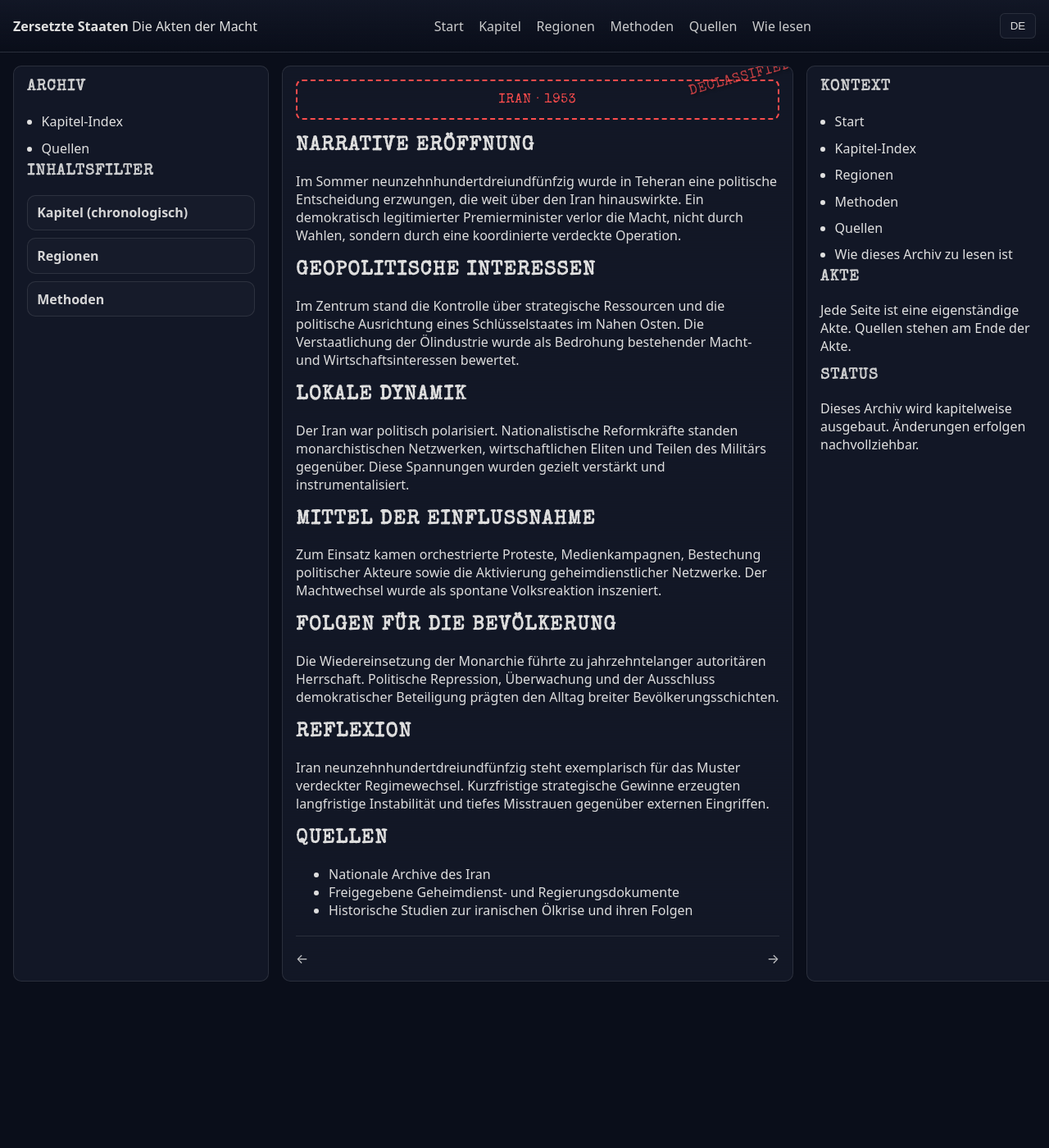
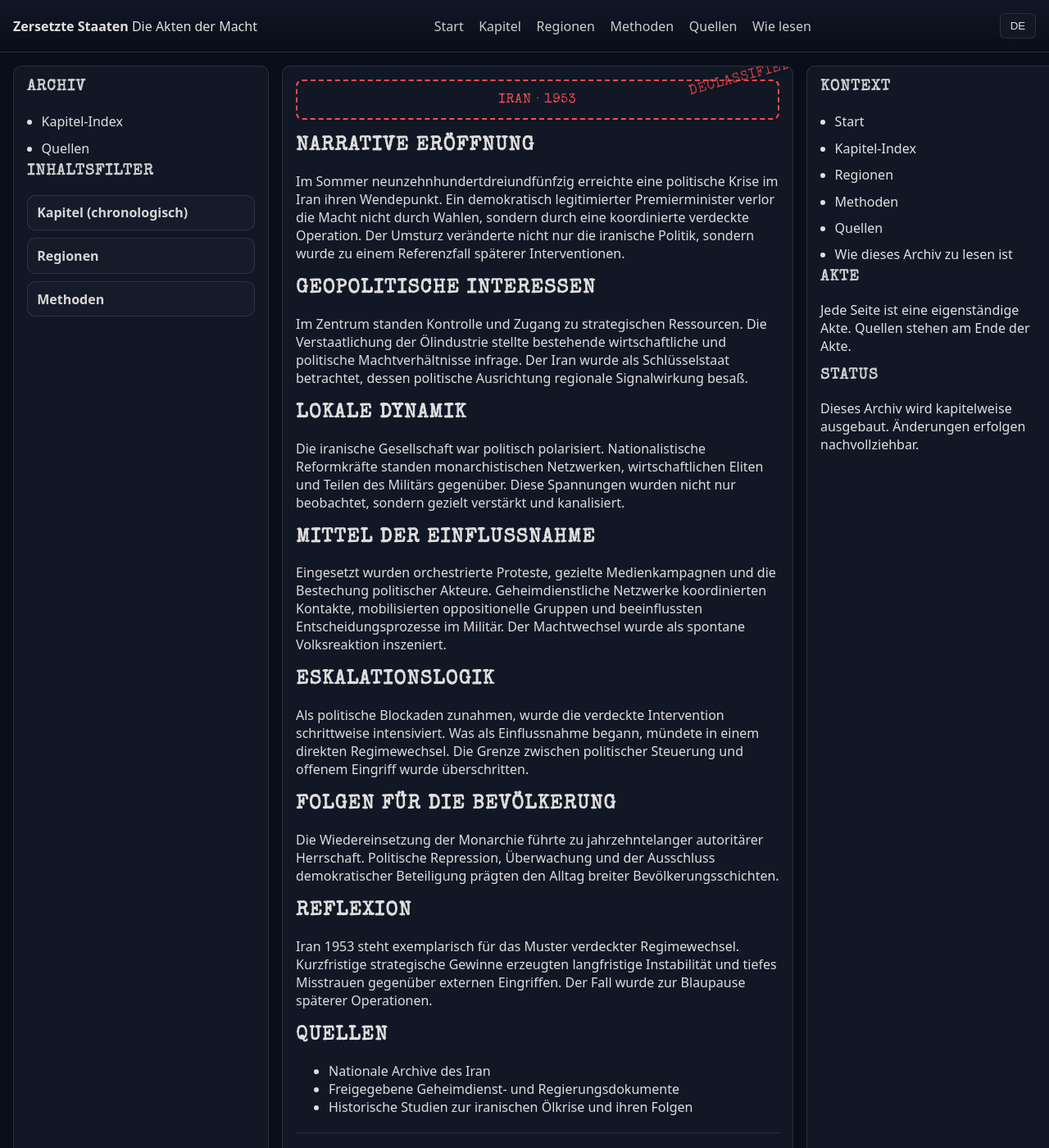
Before and after one commit to bozart-army/zersetzte-staaten-site, a Jekyll site: the page built from de/kapitel/Kapitel-06-Iran-1953.md, in a window 1280 px wide and 1400 px high. Shown: the whole window at 82% size. Built offline with Jekyll 4.4.1, drawn with Linux system fonts in a browser that asks for light colours; our own code applies the rules of GitHub Pages for plain Markdown files.

Commit message:
Update Kapitel-06-Iran-1953.md

```diff
--- a/de/kapitel/Kapitel-06-Iran-1953.md
+++ b/de/kapitel/Kapitel-06-Iran-1953.md
@@ -10,40 +10,54 @@ methoden: [Putsch-Logistik, Propaganda, Geheimdienstnetzwerke]
 <div class="aktenkopf">Iran · 1953</div>
 
 ## Narrative Eröffnung
-Im Sommer neunzehnhundertdreiundfünfzig wurde in Teheran eine politische
-Entscheidung erzwungen, die weit über den Iran hinauswirkte.
-Ein demokratisch legitimierter Premierminister verlor die Macht,
+Im Sommer neunzehnhundertdreiundfünfzig erreichte eine politische Krise im Iran
+ihren Wendepunkt. Ein demokratisch legitimierter Premierminister verlor die Macht
 nicht durch Wahlen, sondern durch eine koordinierte verdeckte Operation.
+Der Umsturz veränderte nicht nur die iranische Politik,
+sondern wurde zu einem Referenzfall späterer Interventionen.
 
 ## Geopolitische Interessen
-Im Zentrum stand die Kontrolle über strategische Ressourcen und
-die politische Ausrichtung eines Schlüsselstaates im Nahen Osten.
-Die Verstaatlichung der Ölindustrie wurde als Bedrohung bestehender
-Macht- und Wirtschaftsinteressen bewertet.
+Im Zentrum standen Kontrolle und Zugang zu strategischen Ressourcen.
+Die Verstaatlichung der Ölindustrie stellte bestehende wirtschaftliche
+und politische Machtverhältnisse infrage.
+Der Iran wurde als Schlüsselstaat betrachtet,
+dessen politische Ausrichtung regionale Signalwirkung besaß.
 
 ## Lokale Dynamik
-Der Iran war politisch polarisiert.
+Die iranische Gesellschaft war politisch polarisiert.
 Nationalistische Reformkräfte standen monarchistischen Netzwerken,
 wirtschaftlichen Eliten und Teilen des Militärs gegenüber.
-Diese Spannungen wurden gezielt verstärkt und instrumentalisiert.
+Diese Spannungen wurden nicht nur beobachtet,
+sondern gezielt verstärkt und kanalisiert.
 
 ## Mittel der Einflussnahme
-Zum Einsatz kamen orchestrierte Proteste, Medienkampagnen,
-Bestechung politischer Akteure sowie die Aktivierung
-geheimdienstlicher Netzwerke.
+Eingesetzt wurden orchestrierte Proteste,
+gezielte Medienkampagnen und die Bestechung politischer Akteure.
+Geheimdienstliche Netzwerke koordinierten Kontakte,
+mobilisierten oppositionelle Gruppen
+und beeinflussten Entscheidungsprozesse im Militär.
 Der Machtwechsel wurde als spontane Volksreaktion inszeniert.
 
+## Eskalationslogik
+Als politische Blockaden zunahmen,
+wurde die verdeckte Intervention schrittweise intensiviert.
+Was als Einflussnahme begann,
+mündete in einem direkten Regimewechsel.
+Die Grenze zwischen politischer Steuerung
+und offenem Eingriff wurde überschritten.
+
 ## Folgen für die Bevölkerung
-Die Wiedereinsetzung der Monarchie führte zu jahrzehntelanger
-autoritären Herrschaft.
-Politische Repression, Überwachung und der Ausschluss demokratischer
-Beteiligung prägten den Alltag breiter Bevölkerungsschichten.
+Die Wiedereinsetzung der Monarchie führte zu
+jahrzehntelanger autoritärer Herrschaft.
+Politische Repression, Überwachung
+und der Ausschluss demokratischer Beteiligung
+prägten den Alltag breiter Bevölkerungsschichten.
 
 ## Reflexion
-Iran neunzehnhundertdreiundfünfzig steht exemplarisch für das Muster
-verdeckter Regimewechsel.
+Iran 1953 steht exemplarisch für das Muster verdeckter Regimewechsel.
 Kurzfristige strategische Gewinne erzeugten langfristige Instabilität
 und tiefes Misstrauen gegenüber externen Eingriffen.
+Der Fall wurde zur Blaupause späterer Operationen.
 
 ## Quellen
 - Nationale Archive des Iran
```
